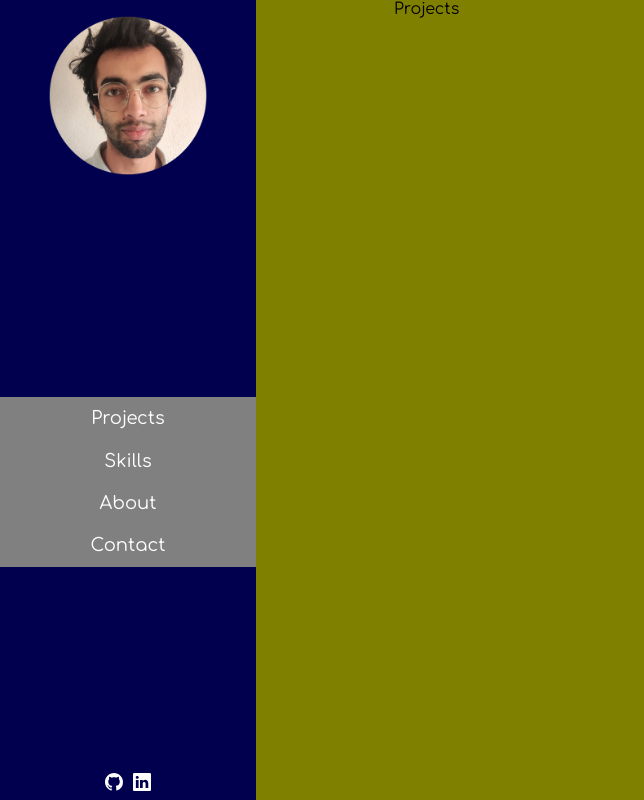
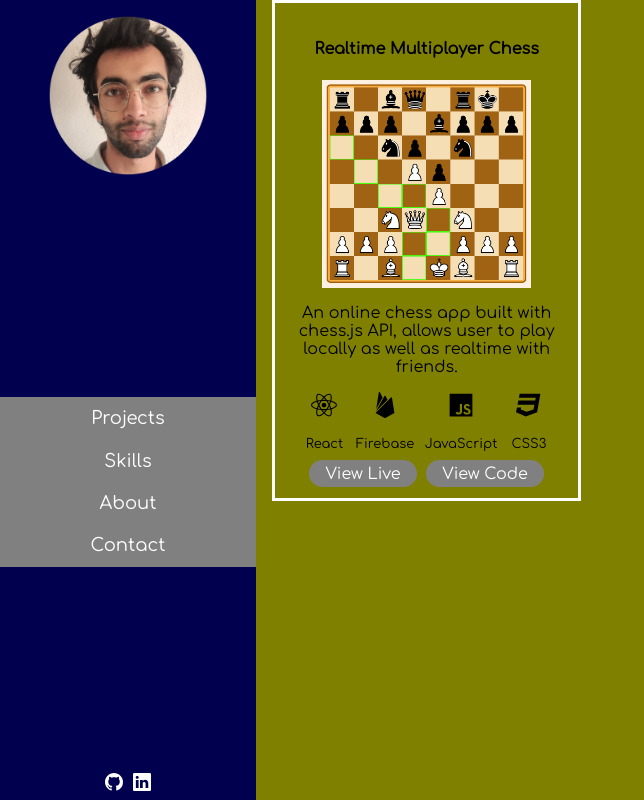
Before and after one commit to the-formless/react-portfolio, a React (Create React App) app: page /projects in a window 1280 px wide. Shown: the whole page, without its empty margins (0-644 px from the left). Built offline with nearby package versions, Linux system fonts and the light colour scheme.

Commit message:
Added project Component and data structure

```diff
--- a/src/Components/Layout/index.scss
+++ b/src/Components/Layout/index.scss
@@ -1,5 +1,6 @@
 .layout {
   display: flex;
+  max-height: 100vh;
 }
 
 .profile-picture {
--- a/src/Components/Projects/Components/projectCard.js
+++ b/src/Components/Projects/Components/projectCard.js
@@ -1,8 +1,26 @@
 import React from 'react'
+import {BsGithub, BsLinkedin} from 'react-icons/bs'
 
-function ProjectCard() {
+function ProjectCard({valObj}) {
   return (
-    <div>ProjectCard</div>
+    <div className='project'>
+      <h4>{valObj.title}</h4>
+      <img src={valObj.img} alt={valObj.title} />
+      <p>{valObj.description}</p>
+      <div className='technologies'>
+        {valObj.technologies.map((v, i)=>
+          <div className='technology' key={i}>
+            <h1>{v.icon}</h1>
+            <p>{v.text}</p>
+          </div>
+        )}
+      </div>
+      <div className='project-links'>
+          {valObj.link && <a href={valObj.link} target='_blank'>View Live</a>}
+          {valObj.github && <a href={valObj.github} target='_blank'>View Code</a>}
+          {valObj.blog && <a href={valObj.blog} target='_blank'>View Blog</a>}
+      </div>
+    </div>
   )
 }
 
--- a/src/Components/Projects/index.js
+++ b/src/Components/Projects/index.js
@@ -1,10 +1,14 @@
 import React from 'react'
 import './index.scss'
 import ProjectCard from './Components/projectCard'
+import { projects } from './projectsData'
+
 
 function Projects() {
   return (
-    <div>Projects</div>
+    <div className='projects'>
+      {projects.map((v,i) => <ProjectCard valObj={v} key={i}/>)}
+    </div>
   )
 }
 
--- a/src/Components/Projects/index.scss
+++ b/src/Components/Projects/index.scss
@@ -0,0 +1,38 @@
+.project{
+  display: flex;
+  flex-direction: column;
+  border: 3px solid white;
+  padding: 1rem 1rem;
+  max-width: 333px;
+  margin: 0 1rem;
+  img {
+    max-width: 77%;
+    margin: 0 auto;
+  }
+  .technologies {
+    display: flex;
+    margin: 0 auto;
+    .technology {
+      display: flex;
+      flex-direction: column;
+      padding: 0 0.33rem;
+      font-size: small;
+      p{
+        font-size: small;
+      }
+    }
+  }
+  .project-links {
+    a {
+      text-decoration: none;
+      color: white;
+      margin: 0 0.3rem;
+      padding: 0.3rem 1rem;
+      background: gray;
+      border-radius: 1rem;
+    }
+    a:hover {
+      background: rgb(65, 64, 64);
+    }
+  }
+}
--- /dev/null
+++ b/src/Components/Projects/projectsData.js
@@ -0,0 +1,48 @@
+import chessImg from './assets/chess_project.png'
+import {FaReact, FaUnity, FaHtml5, FaCss3, FaJs, FaSass} from 'react-icons/fa'
+import {SiCsharp, SiFirebase} from 'react-icons/si'
+
+const tech = {
+  react: {
+    icon: <FaReact/>,
+    text: 'React'
+  },
+  unity: {
+    icon: <FaUnity/>,
+    text: 'Unity'
+  },
+  html: {
+    icon: <FaHtml5/>,
+    text: 'HTML5'
+  },
+  css: {
+    icon: <FaCss3/>,
+    text: 'CSS3'
+  },
+  sass: {
+    icon: <FaSass/>,
+    text: 'Sass'
+  },
+  js: {
+    icon: <FaJs/>,
+    text: 'JavaScript'
+  },
+  csharp: {
+    icon: <SiCsharp/>,
+    text: 'C#'
+  },
+  firebase: {
+    icon: <SiFirebase />,
+    text: 'Firebase'
+  }
+};
+
+ export const projects = [{
+    title: 'Realtime Multiplayer Chess',
+    img: chessImg,
+    link: 'https://moonlit-fox-037c4a.netlify.app/',
+    github: 'https://github.com/the-formless/chess-in-react',
+    description: 'An online chess app built with chess.js API, allows user to play locally as well as realtime with friends.',
+    technologies: [tech.react, tech.firebase, tech.js, tech.css],
+    blog: ''
+  }];
```
Also changed, not shown: src/Components/Projects/assets/chess_project.png (added).
